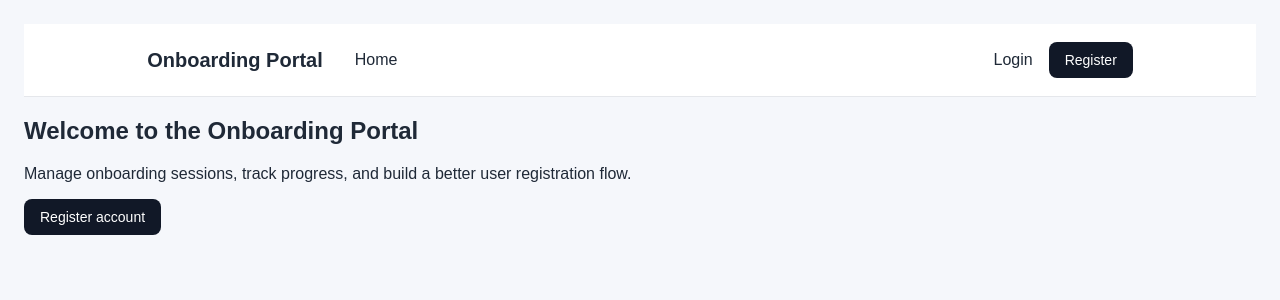
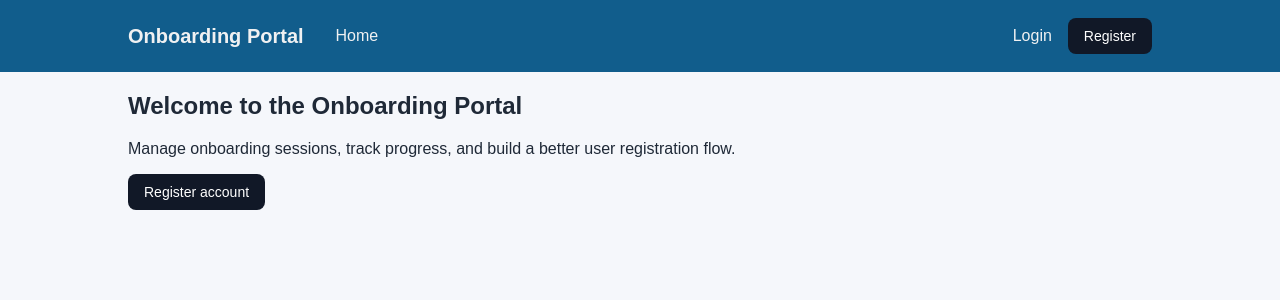
Before and after one commit to maciejlug/Onboarding-Portal, a React (Vite) app in the folder client/: page / in a window 1280 px wide. Shown: the top 300 px of the page. Built offline with nearby package versions, Linux system fonts and the light colour scheme.

Commit message:
refactor: clean up frontend files and add base styling

```diff
--- a/client/src/App.tsx
+++ b/client/src/App.tsx
@@ -3,7 +3,7 @@ import Navbar from "./components/Navbar/Navbar";
 
 function App() {
   return (
-    <div style={{ padding: "24px", fontFamily: "Arial, sans-serif" }}>
+    <div>
       <Navbar />
       <AppRoutes />
     </div>
--- a/client/src/AppRoutes.tsx
+++ b/client/src/AppRoutes.tsx
@@ -5,10 +5,12 @@ import NotFoundPage from "./pages/NotFoundPage/NotFoundPage";
 
 export default function AppRoutes() {
   return (
-    <Routes>
-      <Route path="/" element={<HomePage />} />
-      <Route path="/onboarding" element={<OnboardingPage />} />
-      <Route path="*" element={<NotFoundPage />} />
-    </Routes>
+    <div className="page-width">
+      <Routes>
+        <Route path="/" element={<HomePage />} />
+        <Route path="/onboarding" element={<OnboardingPage />} />
+        <Route path="*" element={<NotFoundPage />} />
+      </Routes>
+    </div>
   );
 }
--- a/client/src/components/Layout/Layout.css
+++ /dev/null
@@ -1,3 +0,0 @@
-.layout-main {
-  padding: 32px 0;
-}
--- a/client/src/components/Navbar/Navbar.css
+++ b/client/src/components/Navbar/Navbar.css
@@ -1,6 +1,5 @@
 .navbar-wrapper {
-  border-bottom: 1px solid #e5e7eb;
-  background: white;
+  background: var(--color-primary);
 }
 
 .navbar {
@@ -9,6 +8,11 @@
   justify-content: space-between;
   gap: 16px;
   padding: 18px 0;
+  color: var(--color-secondary);
+}
+
+.navbar a:hover {
+  color: var(--color-primary-hover);
 }
 
 .navbar__left {
--- a/client/src/index.css
+++ b/client/src/index.css
@@ -1,3 +1,19 @@
+:root {
+  --color-primary: #115d8c;
+  --color-primary-hover: #c6d6dd;
+  --color-secondary: #f0f1f2;
+
+  --color-background: #f5f7fb;
+  --color-surface: #f2f1e9;
+
+  --color-text: #0d0d0d;
+  --color-text-muted: #595856;
+  --color-text-on-dark: #f2f1e9;
+
+  --color-border: #bfb8aa;
+  --color-shadow: rgba(13, 13, 13, 0.08);
+}
+
 * {
   box-sizing: border-box;
 }
@@ -5,7 +21,7 @@
 body {
   margin: 0;
   font-family: Arial, sans-serif;
-  background: #f5f7fb;
+  background: var(--color-background);
   color: #1f2937;
 }
 
```
Also changed, not shown: client/src/components/Layout/Layout.tsx (deleted, +0 -17 lines).
